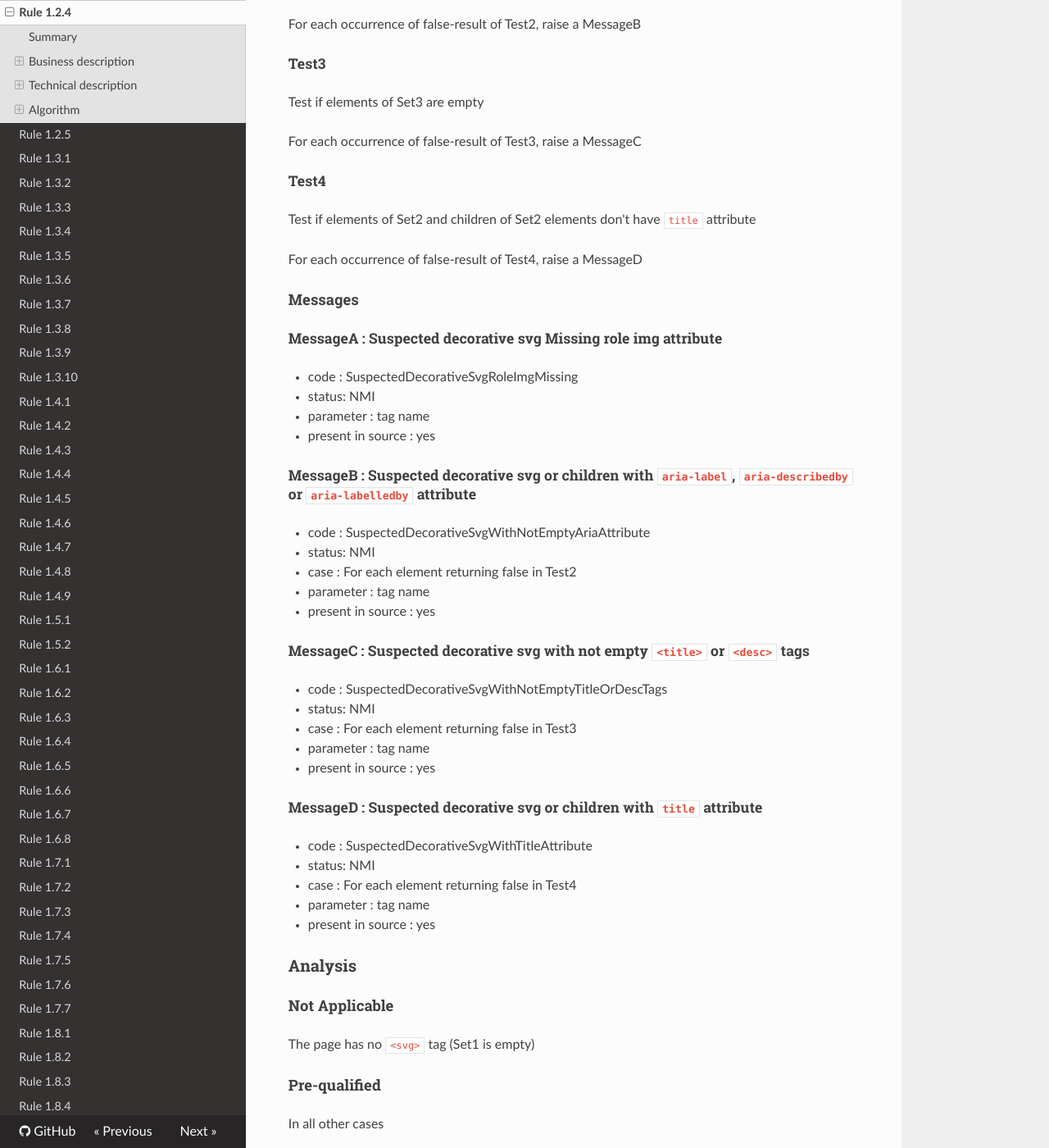
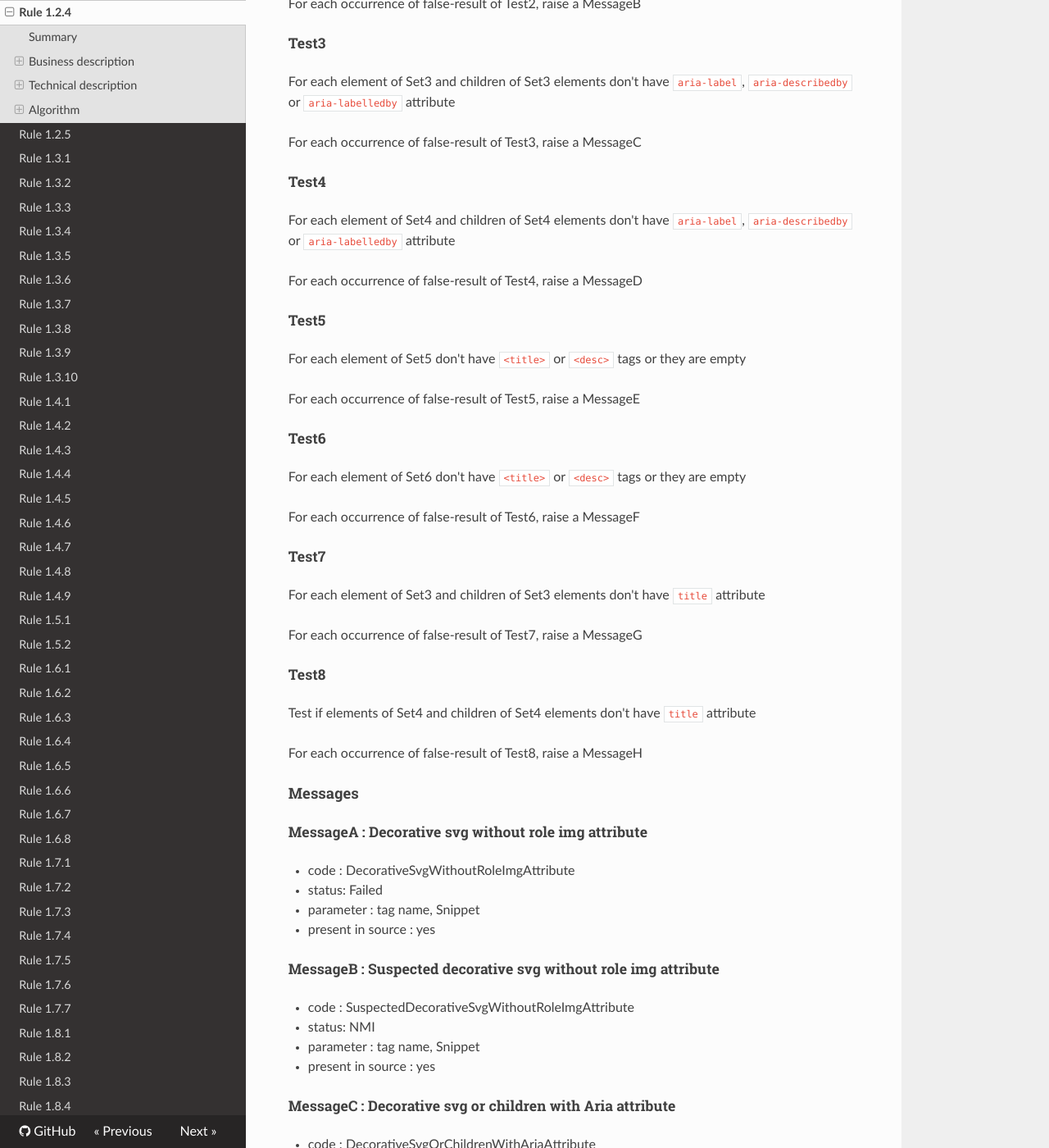
Before and after one commit to Tanaguru/Tanaguru-rules-RGAA-3-doc, an MkDocs documentation site: the page built from docs/Rule-1-2-4.md, in a window 1280 px wide and 1400 px high, scrolled down 2321 px. Shown: the whole window at 82% size. Built offline with MkDocs 1.6.1, drawn with Linux system fonts in a browser that asks for light colours; nearby versions of some CDN libraries; old or Windows-style settings are respelled for this version of MkDocs; some of the changed text lies outside the part shown.

Commit message:
Update Rule-1-2-4.md

```diff
--- a/docs/Rule-1-2-4.md
+++ b/docs/Rule-1-2-4.md
@@ -60,11 +60,11 @@ All the elements of set2 with a `"role"` attribute with value `"img"`
 
 #### Set5
 
-All the `<title>` or  `<desc>` tags who are the children of the Set1 elements
+All the `<title>` or  `<desc>` tags who are the children of the Set3 elements
 
 #### Set6
 
-All the `<title>` or  `<desc>` tags who are the children of the Set2 elements
+All the `<title>` or  `<desc>` tags who are the children of the Set4 elements
 
 ### Process
 
@@ -78,60 +78,117 @@ For each occurrence of false-result of Test1, raise a MessageA
 
 ##### Test2
 
-Test if elements of Set2 and children of Set2 elements don't have `aria-label`, `aria-describedby` or `aria-labelledby` attribute
+For each element of Set2, Check the presence of the `"role"` attribute with value `"img"`.
 
 For each occurrence of false-result of Test2, raise a MessageB
 
 ##### Test3
 
-Test if elements of Set3 are empty
+For each element of Set3 and children of Set3 elements don't have `aria-label`, `aria-describedby` or `aria-labelledby` attribute
 
 For each occurrence of false-result of Test3, raise a MessageC
 
 ##### Test4
 
-Test if elements of Set2 and children of Set2 elements don't have `title` attribute
+For each element of Set4 and children of Set4 elements don't have `aria-label`, `aria-describedby` or `aria-labelledby` attribute
 
 For each occurrence of false-result of Test4, raise a MessageD
 
+##### Test5
+
+For each element of Set5 don't have `<title>` or `<desc>` tags or they are empty
+
+For each occurrence of false-result of Test5, raise a MessageE
+
+##### Test6
+
+For each element of Set6 don't have `<title>` or `<desc>` tags or they are empty
+
+For each occurrence of false-result of Test6, raise a MessageF
+
+##### Test7
+
+For each element of Set3 and children of Set3 elements don't have `title` attribute
+
+For each occurrence of false-result of Test7, raise a MessageG
+
+##### Test8
+
+Test if elements of Set4 and children of Set4 elements don't have `title` attribute
+
+For each occurrence of false-result of Test8, raise a MessageH
+
 #### Messages
 
-##### MessageA : Suspected decorative svg Missing role img attribute
+##### MessageA : Decorative svg without role img attribute
 
--    code : SuspectedDecorativeSvgRoleImgMissing
+-    code : DecorativeSvgWithoutRoleImgAttribute
+-    status: Failed
+-    parameter : tag name, Snippet
+-    present in source : yes
+
+##### MessageB : Suspected decorative svg without role img attribute
+
+-    code : SuspectedDecorativeSvgWithoutRoleImgAttribute
 -    status: NMI
+-    parameter : tag name, Snippet
+-    present in source : yes
+
+##### MessageC : Decorative svg or children with Aria attribute
+
+-    code : DecorativeSvgOrChildrenWithAriaAttribute
+-    status: Failed
+-    parameter : tag name, Snippet
+-    present in source : yes
+
+##### MessageD : Suspected decorative svg or children with Aria attribute
+
+-    code : SuspectedDecorativeSvgOrChildrenWithAriaAttribute
+-    status: NMI
+-    parameter : tag name, Snippet
+-    present in source : yes
+
+##### MessageE : Decorative svg without empty `<title>` or  `<desc>` tags
+
+-    code : DecorativeSvgWithNotEmptyTitleOrDescTags
+-    status: Failed
 -    parameter : tag name
 -    present in source : yes
 
-##### MessageB : Suspected decorative svg or children with `aria-label`, `aria-describedby` or `aria-labelledby` attribute
-
--    code : SuspectedDecorativeSvgWithNotEmptyAriaAttribute
--    status: NMI
--    case : For each element returning false in Test2
--    parameter : tag name
--    present in source : yes
-
-##### MessageC : Suspected decorative svg with not empty `<title>` or  `<desc>` tags
+##### MessageF : Suspected decorative svg without empty `<title>` or  `<desc>` tags
 
 -    code : SuspectedDecorativeSvgWithNotEmptyTitleOrDescTags
 -    status: NMI
--    case : For each element returning false in Test3
--    parameter : tag name
+-    parameter : tag name, Snippet
 -    present in source : yes
 
-##### MessageD : Suspected decorative svg or children with `title` attribute
+##### MessageG : Decorative svg or children with `title` attribute
+
+-    code : DecorativeSvgWithTitleAttribute
+-    status: Failed
+-    parameter : tag name, Snippet
+-    present in source : yes
+
+##### MessageH : Suspected decorative svg or children with `title` attribute
 
 -    code : SuspectedDecorativeSvgWithTitleAttribute
 -    status: NMI
--    case : For each element returning false in Test4
--    parameter : tag name
+-    parameter : tag name, Snippet
 -    present in source : yes
 
 ### Analysis
 
 #### Not Applicable
 
-The page has no `<svg>` tag (Set1 is empty)
+The page has no `<svg>` tag (Set1 and Set2 are empty)
+
+#### Failed
+
+Test1, Test3, Test5, Test7 returns false for at least one element (one svg identified as decorative and don't have role img or have `aria-label`, `aria-describedby`, `aria-labelledby` or `title` attribute or have `<title>` or  `<desc>` tags not empty)
+
+#### Passed
+
+Test1, Test3, Test5, Test7 returns true for all elements (all svg identified as decorative and have role img and without `aria-label`, `aria-describedby`, `aria-labelledby` or `title` attribute and without `<title>` or  `<desc>` tags or they are empty)
 
 #### Pre-qualified
 
```
